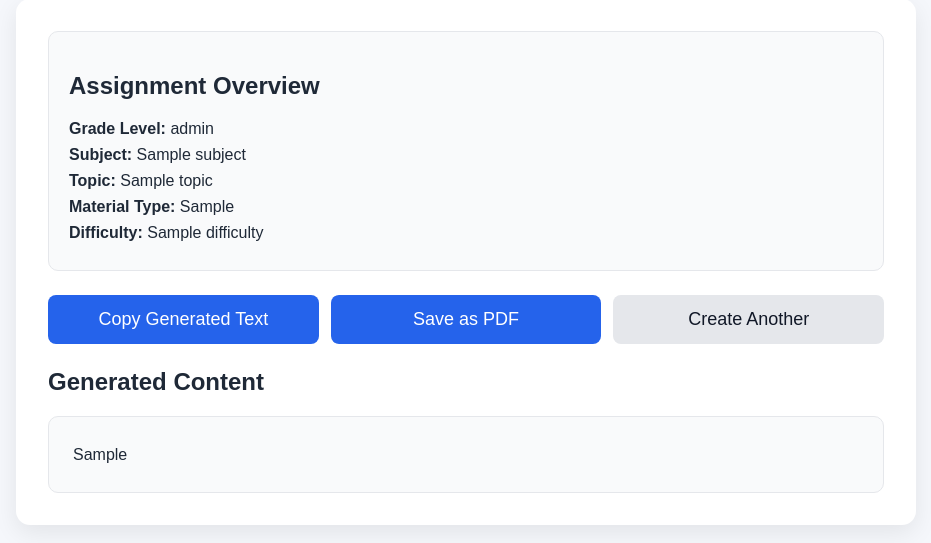
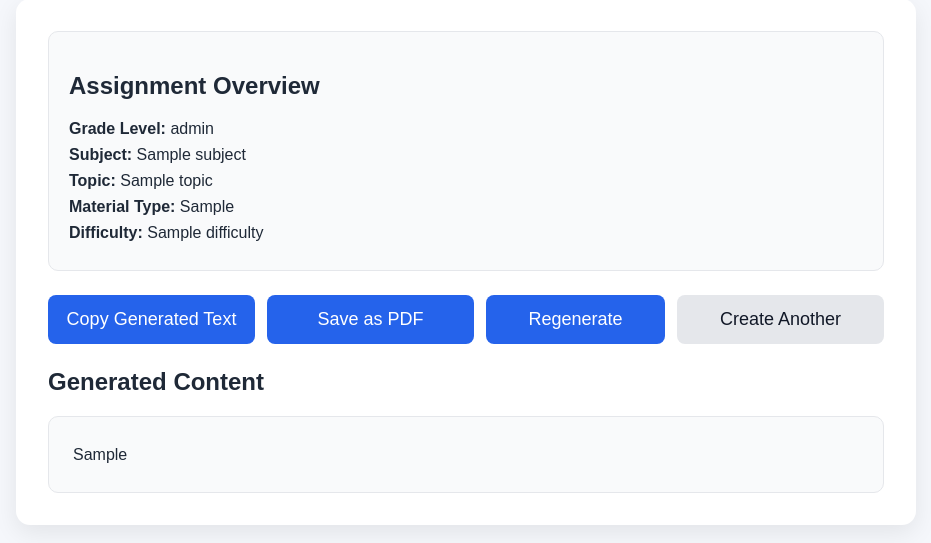
Before and after one commit to ravibkjoshi/lesson-forge-ai, a Flask app: template templates/result.html in a window 1280 px wide. Shown: the part 195-738 px from the top of the page, without its empty margins (174-1105 px from the left). Run offline with Flask 3, Linux system fonts and the light colour scheme; the template is opened without the code that fills it: most values are stand-ins (such as "Sample title", 1, 10 or a date in 2020).

Commit message:
Add regenerate option

```diff
--- a/app.py
+++ b/app.py
@@ -174,6 +174,7 @@ def generate():
     difficulty = request.form.get("difficulty")
 
     prompt = build_generation_prompt(request.form)
+    form_data = request.form.to_dict()
     generated_text = generate_with_gemini(prompt)
 
     display_markdown = add_pdf_page_break_before_answer_key(generated_text)
@@ -192,6 +193,7 @@ def generate():
         difficulty=difficulty,
         generated_text=generated_text,
         generated_html=generated_html,
+        form_data=form_data,
     )
 
 
--- a/static/styles.css
+++ b/static/styles.css
@@ -193,6 +193,13 @@ button:hover {
     flex-direction: column;
   }
 }
+.regenerate-form {
+  flex: 1;
+}
+
+.regenerate-form button {
+  width: 100%;
+}
 
 /* Print / PDF styles */
 @media print {
--- a/templates/result.html
+++ b/templates/result.html
@@ -26,11 +26,20 @@
         <p><strong>Difficulty:</strong> {{ difficulty }}</p>
       </div>
 
-      <div class="copy-actions no-print">
-        <button type="button" onclick="copyGeneratedText()">Copy Generated Text</button>
-        <button type="button" onclick="saveAsPDF()">Save as PDF</button>
-        <a href="/" class="secondary-button">Create Another</a>
-      </div>
+    <div class="copy-actions no-print">
+  <button type="button" onclick="copyGeneratedText()">Copy Generated Text</button>
+
+  <button type="button" onclick="saveAsPDF()">Save as PDF</button>
+
+  <form action="/generate" method="POST" class="regenerate-form">
+    {% for key, value in form_data.items() %}
+      <input type="hidden" name="{{ key }}" value="{{ value }}">
+    {% endfor %}
+    <button type="submit">Regenerate</button>
+  </form>
+
+  <a href="/" class="secondary-button">Create Another</a>
+</div>
 
       <div class="generated-output">
         <h2>Generated Content</h2>
```
